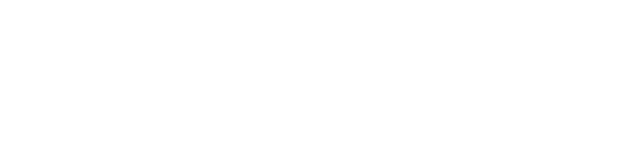
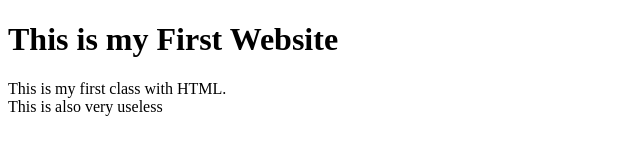
Before and after one commit to Rizzi-2/Codingal, a plain HTML site: page index.html in a window 1280 px wide. Shown: the whole page, without its empty margins (0-640 px from the left). Drawn offline with Linux system fonts and the light colour scheme.

Commit message:
Intro to HTML

```diff
--- a/index.html
+++ b/index.html
@@ -6,6 +6,9 @@
     <title>Intro to HTML</title>
 </head>
 <body>
+    <!-- This is a comment -->
+    <h1>This is my First Website</h1>
+    <p>This is my first class with HTML.<br>This is also very useless</p>
 
 </body>
 </html>
```
